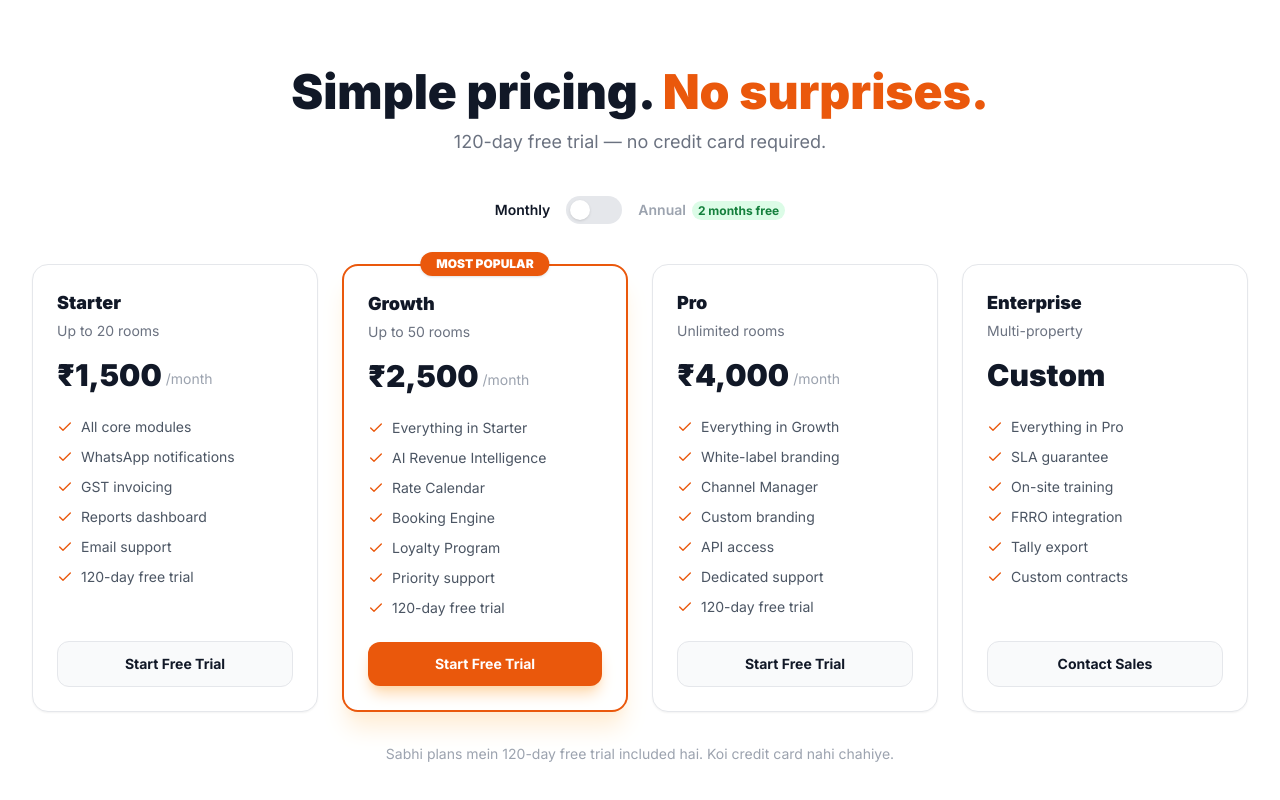
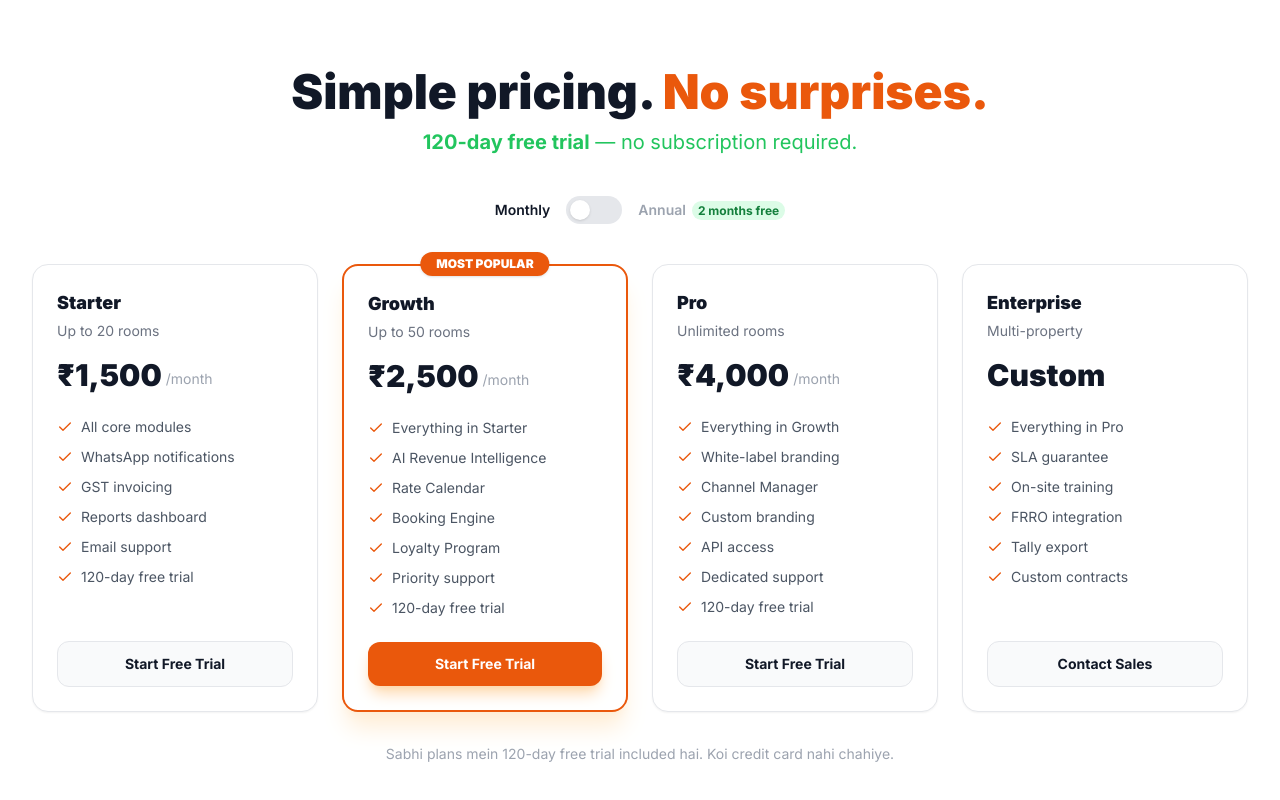
Before and after one commit to TausifM/HotelOS-Web, a Next.js app: page / in a window 1280 px wide. Shown: the part 3619-4419 px from the top of the page. Built offline with nearby package versions, Linux system fonts and the light colour scheme.

Commit message:
new url regsiter

```diff
--- a/src/components/components/Navbar.tsx
+++ b/src/components/components/Navbar.tsx
@@ -71,7 +71,7 @@ export default function Navbar() {
               WhatsApp
             </a>
             <Link
-              href="/register"
+              href="/auth/register"
               className="px-4 py-2 rounded-lg bg-[#EA580C] text-white text-sm font-semibold hover:bg-orange-700 transition-colors"
             >
               Start Free Trial
--- a/src/components/components/Pricing.tsx
+++ b/src/components/components/Pricing.tsx
@@ -95,8 +95,8 @@ export default function Pricing() {
             Simple pricing.{" "}
             <span className="text-[#EA580C]">No surprises.</span>
           </h2>
-          <p className="mt-3 text-gray-500 text-lg">
-            120-day free trial — no credit card required.
+          <p className="mt-3 text-green-500 text-xl">
+            <strong>120-day free trial</strong> — no subscription required.
           </p>
         </motion.div>
 
```
